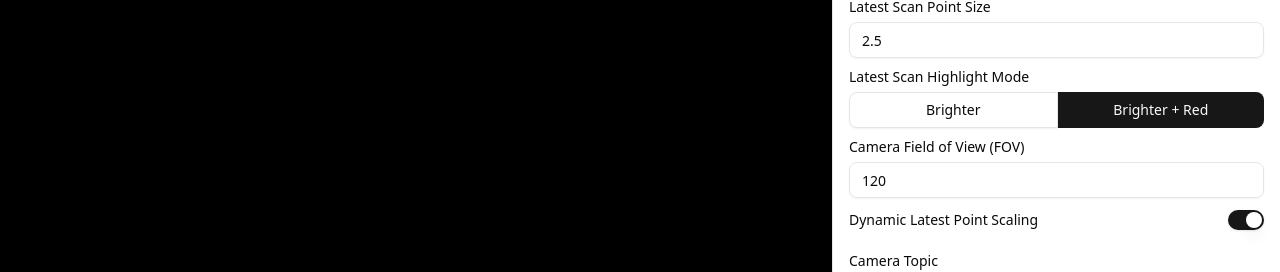
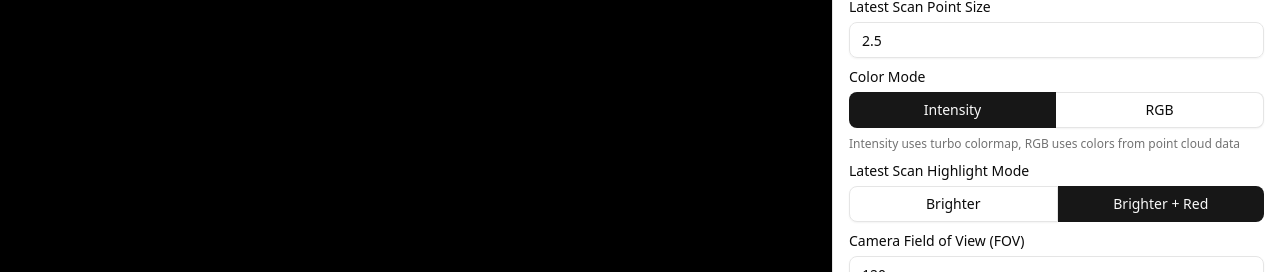
Before and after one commit to err4o4/rview, a Next.js app: page / in a window 1280 px wide. Both pictures are taken after a click on the button 1235 px from the left and 28 px from the top of the page. Shown: the part 434-706 px from the top of the page. Built offline with nearby package versions, Linux system fonts and the light colour scheme; no server answers; what @foxglove/rosmsg would draw is missing.

Commit message:
add rgb clouds

```diff
--- a/app/page.tsx
+++ b/app/page.tsx
@@ -1,6 +1,6 @@
 "use client"
 
-import { useState } from "react"
+import { useState, useEffect } from "react"
 import { NodesSheet } from "@/components/sheets/nodes-sheet"
 import { RecordSheet } from "@/components/sheets/record-sheet"
 import { SettingsSheet } from "@/components/sheets/settings-sheet"
@@ -9,6 +9,7 @@ import { CameraViewer } from "@/components/camera-viewer"
 import { StatsViewer } from "@/components/stats-viewer"
 import { useWebSocketStatus } from "@/lib/hooks/useWebSocketStatus"
 import { useSettings } from "@/lib/hooks/useSettings"
+import { unifiedWebSocket } from "@/lib/services/unifiedWebSocket"
 
 export default function Home() {
   const [nodesOpen, setNodesOpen] = useState(false)
@@ -16,6 +17,13 @@ export default function Home() {
   const [settingsOpen, setSettingsOpen] = useState(false)
   const { connected } = useWebSocketStatus()
   const { settings, loaded } = useSettings()
+
+  // Update color mode when settings change
+  useEffect(() => {
+    if (loaded) {
+      unifiedWebSocket.setColorMode(settings.pointcloud.colorMode)
+    }
+  }, [loaded, settings.pointcloud.colorMode])
 
   return (
     <div className="min-h-screen">
--- a/components/camera-viewer.tsx
+++ b/components/camera-viewer.tsx
@@ -131,7 +131,7 @@ export function CameraViewer({ topic }: CameraViewerProps) {
       )}
       {imageUrl && !error && (
         <div className="absolute bottom-0 left-0 right-0 bg-background/60 px-2 py-1">
-          <p className="text-xs text-muted-foreground truncate">(topic)</p>
+          <p className="text-xs text-muted-foreground truncate">{topic}</p>
         </div>
       )}
 
--- a/components/sheets/settings-sheet.tsx
+++ b/components/sheets/settings-sheet.tsx
@@ -274,6 +274,30 @@ export function SettingsSheet({ open, onOpenChange }: SettingsSheetProps) {
               />
             </div>
             <div className="space-y-2">
+              <Label>Color Mode</Label>
+              <ButtonGroup className="w-full">
+                <Button
+                  type="button"
+                  variant={config.pointcloud.colorMode === "intensity" ? "default" : "outline"}
+                  onClick={() => updatePointcloud("colorMode", "intensity")}
+                  className="flex-1"
+                >
+                  Intensity
+                </Button>
+                <Button
+                  type="button"
+                  variant={config.pointcloud.colorMode === "rgb" ? "default" : "outline"}
+                  onClick={() => updatePointcloud("colorMode", "rgb")}
+                  className="flex-1"
+                >
+                  RGB
+                </Button>
+              </ButtonGroup>
+              <p className="text-xs text-muted-foreground">
+                Intensity uses turbo colormap, RGB uses colors from point cloud data
+              </p>
+            </div>
+            <div className="space-y-2">
               <Label>Latest Scan Highlight Mode</Label>
               <ButtonGroup className="w-full">
                 <Button
@@ -348,6 +372,19 @@ export function SettingsSheet({ open, onOpenChange }: SettingsSheetProps) {
               />
               <p className="text-xs text-muted-foreground">
                 0 = instant, 5-10 = light, 20-30 = medium, 50+ = heavy
+              </p>
+            </div>
+            <div className="space-y-2">
+              <Label htmlFor="tf-follow-frame">Follow Frame ID</Label>
+              <Input
+                id="tf-follow-frame"
+                type="text"
+                value={config.tf.follow.frameId}
+                onChange={(e) => updateTFFollow("frameId", e.target.value)}
+                placeholder="body"
+              />
+              <p className="text-xs text-muted-foreground">
+                TF frame to follow when Follow mode is enabled
               </p>
             </div>
             <div className="space-y-2">
--- a/components/tf-viewer.tsx
+++ b/components/tf-viewer.tsx
@@ -80,13 +80,32 @@ export function TFViewer({
     )
   }, [showModel, modelTemplate, modelLoading])
 
+  // Clear transforms when frameId changes in settings
+  useEffect(() => {
+    if (!groupRef.current) return
+
+    // Remove all existing transforms from the scene
+    transformsMapRef.current.forEach((frameTransform) => {
+      groupRef.current!.remove(frameTransform.group)
+    })
+    transformsMapRef.current.clear()
+  }, [settings.tf.follow.frameId])
+
   // Subscribe to TF topic
   const handleMessage = useCallback((message: TFMessage) => {
     if (!groupRef.current) return
 
+    // Filter to only show the frame specified in settings
+    const targetFrameId = settings.tf.follow.frameId
+
     // Process each transform in the message
     message.transforms.forEach((tf: TransformStamped) => {
       const frameId = tf.child_frame_id
+
+      // Only process the frame that matches the settings
+      if (frameId !== targetFrameId) {
+        return
+      }
 
       // Get or create coordinate frame group for this transform
       let frameTransform = transformsMapRef.current.get(frameId)
@@ -146,7 +165,7 @@ export function TFViewer({
         onFollowTransformUpdate(frameTransform.targetPosition, frameTransform.targetQuaternion)
       }
     })
-  }, [arrowLength, arrowWidth, followFrameId, onFollowTransformUpdate])
+  }, [arrowLength, arrowWidth, followFrameId, onFollowTransformUpdate, settings])
 
   // Smooth interpolation of transforms each frame (same as CameraFollowController)
   useFrame(() => {
--- a/config/app-config.json
+++ b/config/app-config.json
@@ -10,10 +10,11 @@
     "latestScanPointSize": 2.5,
     "latestScanMode": "brighter-red",
     "fov": 120,
-    "dynamicLatestPointScaling": true
+    "dynamicLatestPointScaling": true,
+    "colorMode": "intensity"
   },
   "camera": {
-    "topic": "/usb_cam/image_raw"
+    "topic": "/trigger_cam/image_raw/compressed"
   },
   "stats": {
     "topic": "/supervisor/monitor/system"
--- a/lib/config/appConfig.ts
+++ b/lib/config/appConfig.ts
@@ -22,6 +22,7 @@ export interface PointCloudConfig {
   latestScanMode: "brighter" | "brighter-red"; // How to highlight latest scan
   fov: number; // Camera field of view in degrees
   dynamicLatestPointScaling: boolean; // Scale latest scan points based on camera distance
+  colorMode: "intensity" | "rgb"; // Color mode: intensity (turbo colormap) or rgb (from point cloud data)
 }
 
 export interface CameraConfig {
--- a/lib/services/topicManager.ts
+++ b/lib/services/topicManager.ts
@@ -219,6 +219,7 @@ export class TopicManager {
   private callbacks: Map<string, Set<TopicCallback<any>>> = new Map();
   private topicTypes: Map<string, MessageType> = new Map();
   private nextSubscriptionId: number = 1;
+  private colorMode: "intensity" | "rgb" = "intensity";
 
   // Message readers
   private nodeListReader: MessageReader;
@@ -251,6 +252,10 @@ export class TopicManager {
     this.compressedImageReader = new MessageReader(compressedImageMsgDef);
     this.systemStatusReader = new MessageReader(systemStatusMsgDef);
     this.tfMessageReader = new MessageReader(tfMessageMsgDef);
+  }
+
+  setColorMode(mode: "intensity" | "rgb"): void {
+    this.colorMode = mode;
   }
 
   handleAdvertise(channels: any[]): void {
@@ -366,6 +371,7 @@ export class TopicManager {
     const yf = fields.find((f: any) => f.name === "y");
     const zf = fields.find((f: any) => f.name === "z");
     const intensityf = fields.find((f: any) => f.name === "intensity");
+    const rgbf = fields.find((f: any) => f.name === "rgb");
 
     if (!xf || !yf || !zf) {
       throw new Error("PointCloud2: x/y/z fields not found");
@@ -384,6 +390,7 @@ export class TopicManager {
 
     const points: number[] = [];
     const intensities: number[] = [];
+    const rgbColors: number[] = [];
     let minIntensity = Infinity;
     let maxIntensity = -Infinity;
 
@@ -396,8 +403,22 @@ export class TopicManager {
       if (Number.isFinite(x) && Number.isFinite(y) && Number.isFinite(z)) {
         points.push(x, y, z);
 
-        // Extract intensity if available
-        if (intensityf) {
+        // Extract RGB if available and in RGB mode
+        if (this.colorMode === "rgb" && rgbf) {
+          // RGB field is typically packed as a float32 containing 3 bytes (R, G, B)
+          const rgbFloat = view.getFloat32(base + rgbf.offset, littleEndian);
+          const rgbInt = new Float32Array([rgbFloat])[0];
+          const rgbBytes = new Uint8Array(new Float32Array([rgbInt]).buffer);
+
+          // Extract RGB bytes (usually in BGR order in ROS)
+          const r = rgbBytes[2] / 255.0;
+          const g = rgbBytes[1] / 255.0;
+          const b = rgbBytes[0] / 255.0;
+
+          rgbColors.push(r, g, b);
+        }
+        // Extract intensity if available and in intensity mode
+        else if (this.colorMode === "intensity" && intensityf) {
           let intensity = 0;
           if (intensityf.datatype === FLOAT32_DATATYPE) {
             intensity = view.getFloat32(base + intensityf.offset, littleEndian);
@@ -414,9 +435,13 @@ export class TopicManager {
       }
     }
 
-    // Convert intensities to colors using turbo colormap
+    // Return RGB colors if in RGB mode
     let colors: Float32Array | undefined;
-    if (intensities.length > 0 && maxIntensity > minIntensity) {
+    if (this.colorMode === "rgb" && rgbColors.length > 0) {
+      colors = new Float32Array(rgbColors);
+    }
+    // Convert intensities to colors using turbo colormap if in intensity mode
+    else if (this.colorMode === "intensity" && intensities.length > 0 && maxIntensity > minIntensity) {
       const colorArray: number[] = [];
       for (const intensity of intensities) {
         // Normalize intensity to 0-1 range
--- a/lib/services/unifiedWebSocket.ts
+++ b/lib/services/unifiedWebSocket.ts
@@ -101,6 +101,10 @@ class UnifiedWebSocketService {
   callService<TRequest, TResponse>(service: string, request: TRequest): Promise<TResponse> {
     return this.serviceManager.callService(service, request);
   }
+
+  setColorMode(mode: "intensity" | "rgb"): void {
+    this.topicManager.setColorMode(mode);
+  }
 }
 
 export const unifiedWebSocket = new UnifiedWebSocketService();
```
